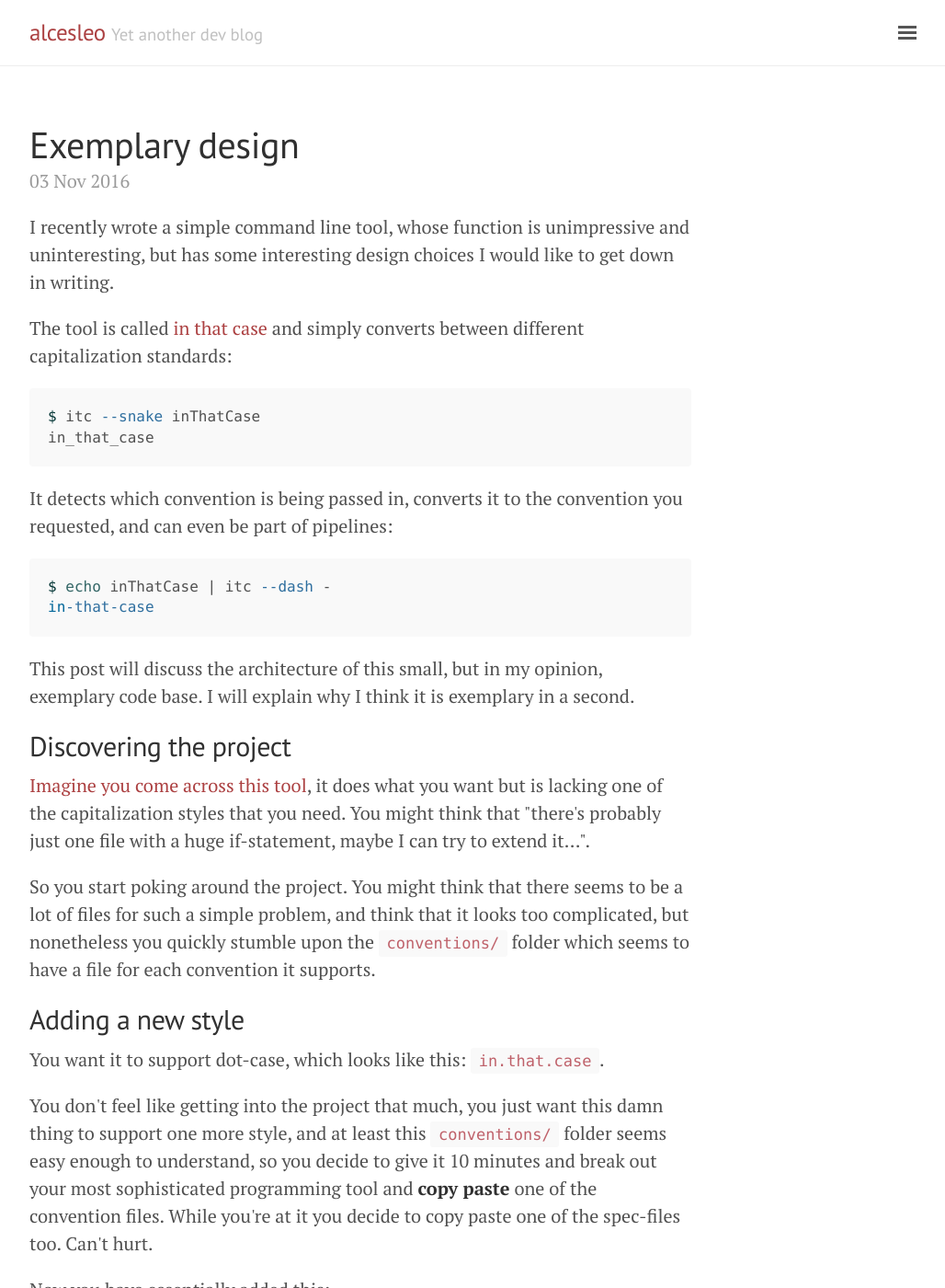
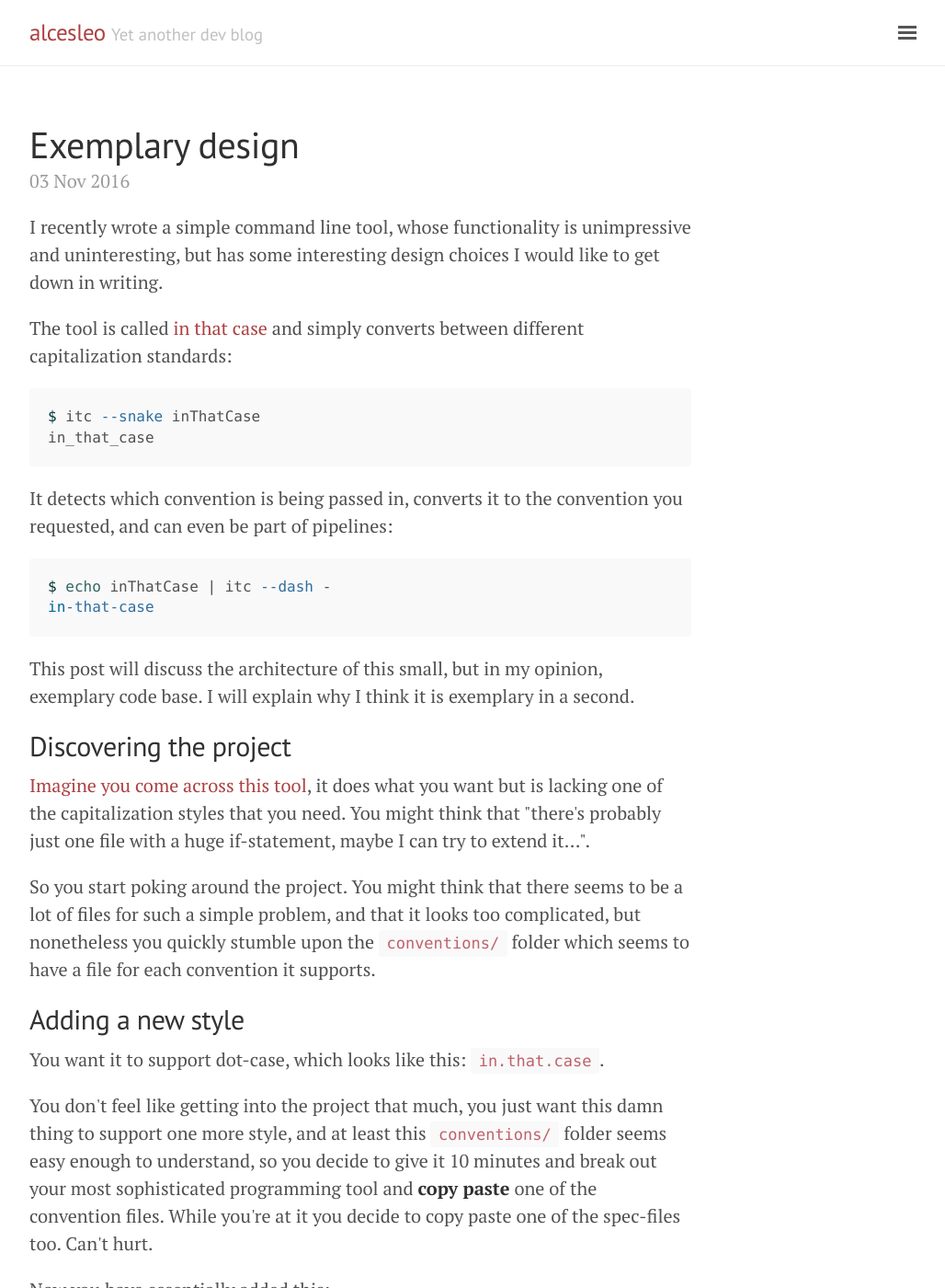
Before and after one commit to jsborjesson/jsborjesson.github.io, a Jekyll site: the page built from _posts/2016-11-03-exemplary-design.md, in a window 1280 px wide and 1400 px high. Shown: the whole window at 92% size, without its empty margins (248-1276 px from the left). Built offline with Jekyll 4.4.1, drawn with Linux system fonts in a browser that asks for light colours; some of the changed text lies outside the part shown.

Commit message:
Improve wording

```diff
--- a/_posts/2016-11-03-exemplary-design.md
+++ b/_posts/2016-11-03-exemplary-design.md
@@ -3,9 +3,9 @@ layout: post
 title: Exemplary design
 ---
 
-I recently wrote a simple command line tool, whose function is unimpressive and
-uninteresting, but has some interesting design choices I would like to get down
-in writing.
+I recently wrote a simple command line tool, whose functionality is
+unimpressive and uninteresting, but has some interesting design choices I would
+like to get down in writing.
 
 The tool is called [in that case](https://github.com/alcesleo/in_that_case) and
 simply converts between different capitalization standards:
@@ -33,9 +33,9 @@ the capitalization styles that you need. You might think that "there's probably
 just one file with a huge if-statement, maybe I can try to extend it...".
 
 So you start poking around the project. You might think that there seems to be
-a lot of files for such a simple problem, and think that it looks too
-complicated, but nonetheless you quickly stumble upon the `conventions/` folder
-which seems to have a file for each convention it supports.
+a lot of files for such a simple problem, and that it looks too complicated,
+but nonetheless you quickly stumble upon the `conventions/` folder which seems
+to have a file for each convention it supports.
 
 
 ## Adding a new style
```
Also changed, not shown: other parts of _posts/2016-11-03-exemplary-design.md (+1 -1 lines).
